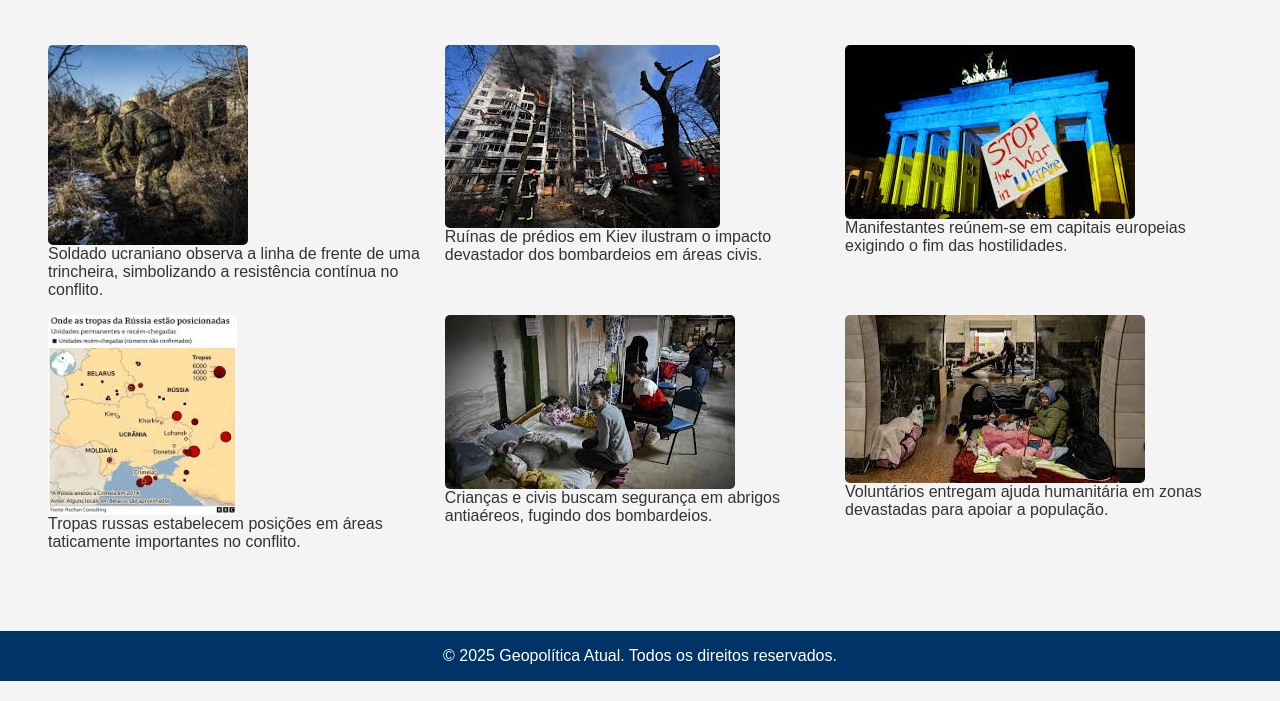
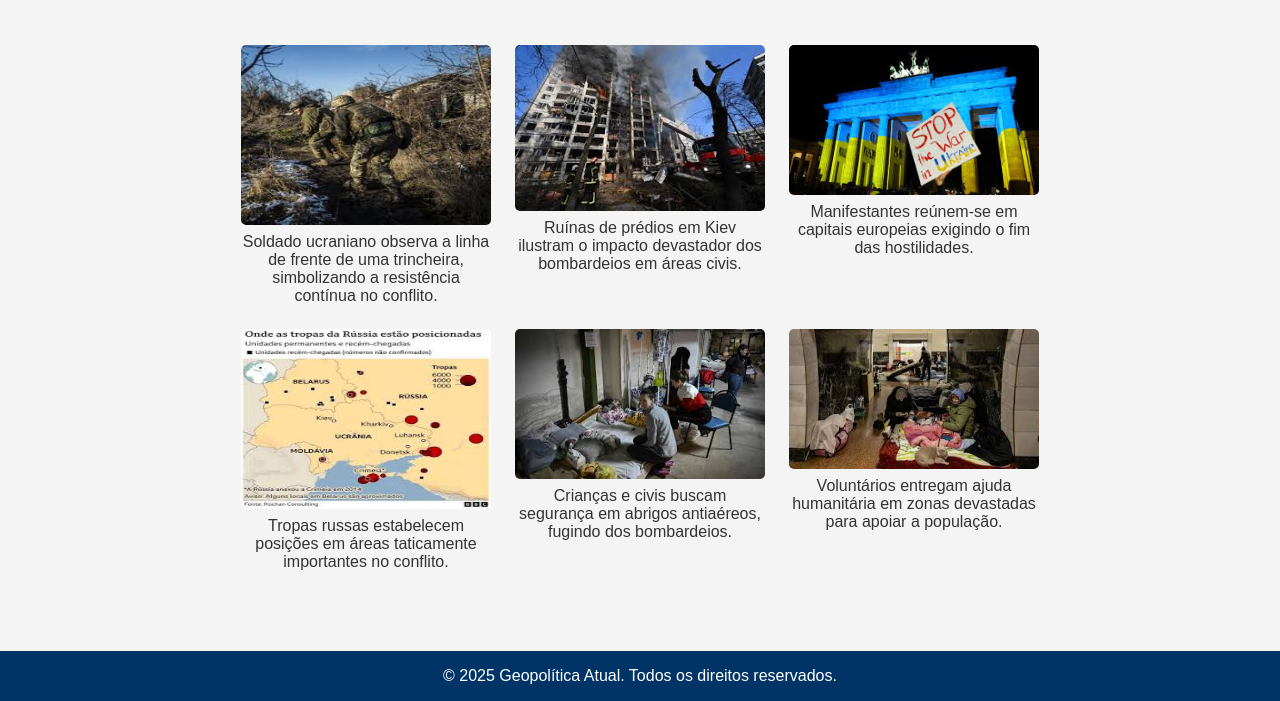
Before and after one commit to kaellima122/provasite, a plain HTML site: page galeria.html in a window 1280 px wide. Shown: the part 238-939 px from the top of the page. Drawn offline with Linux system fonts and the light colour scheme.

Commit message:
Update galeria.css

```diff
--- a/css/galeria.css
+++ b/css/galeria.css
@@ -58,21 +58,38 @@ main {
   display: grid;
   grid-template-columns: repeat(3, auto);
   justify-content: center;
-  gap: 1rem;
+  gap: 1.5rem;
   padding: 1rem;
 }
 
+.item-galeria {
+  text-align: center;
+  max-width: 250px;
+  word-wrap: break-word;
+  overflow-wrap: break-word;
+}
+
 .item-galeria img {
-  max-width: 100%;
+  width: 100%;
   height: auto;
-  max-height: 200px;
+  max-height: 180px;
   border-radius: 5px;
   transition: transform 0.3s ease;
   display: block;
+  margin-bottom: 0.5rem;
 }
 
 .item-galeria img:hover {
   transform: scale(1.05);
+}
+
+.item-galeria p {
+  font-size: 0.95rem;
+  line-height: 1.2rem;
+  margin: 0;
+  padding: 0 0.3rem;
+  overflow: hidden;
+  text-overflow: ellipsis;
 }
 
 /* Rodapé */
```
